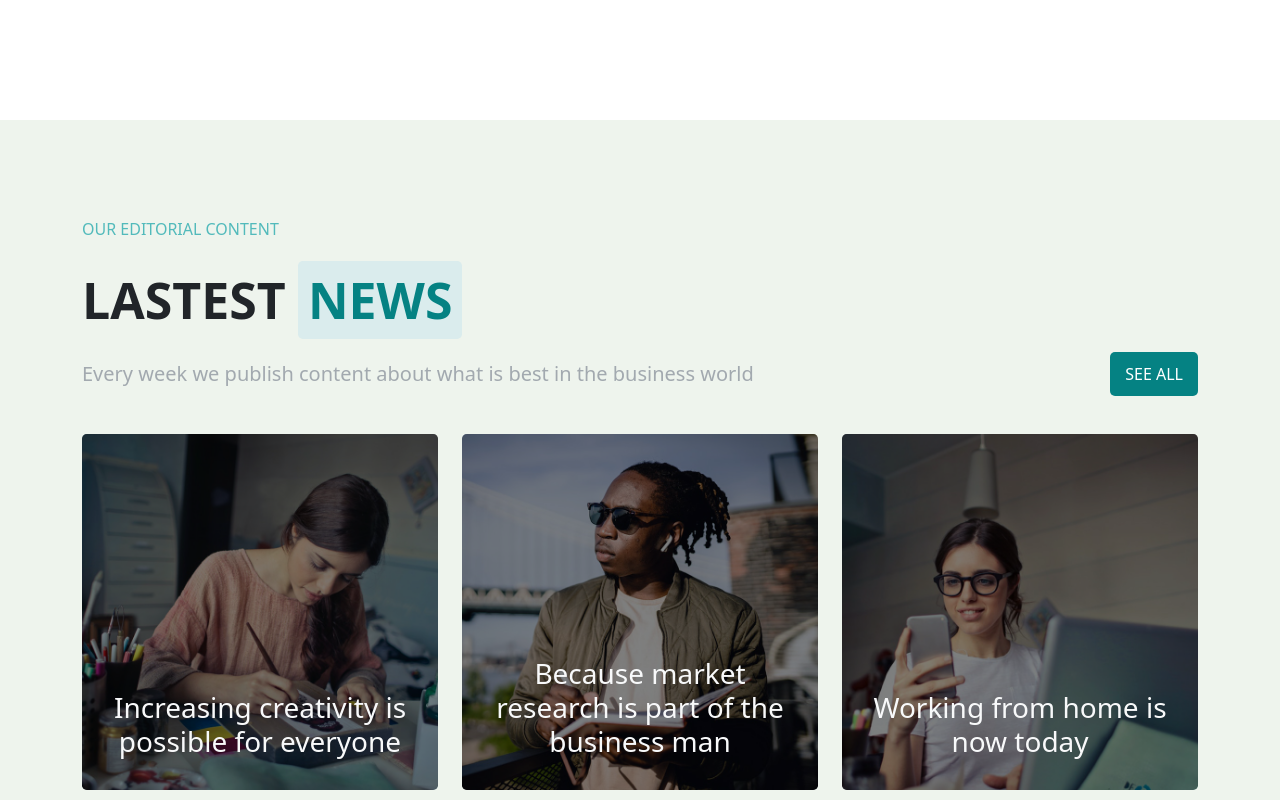
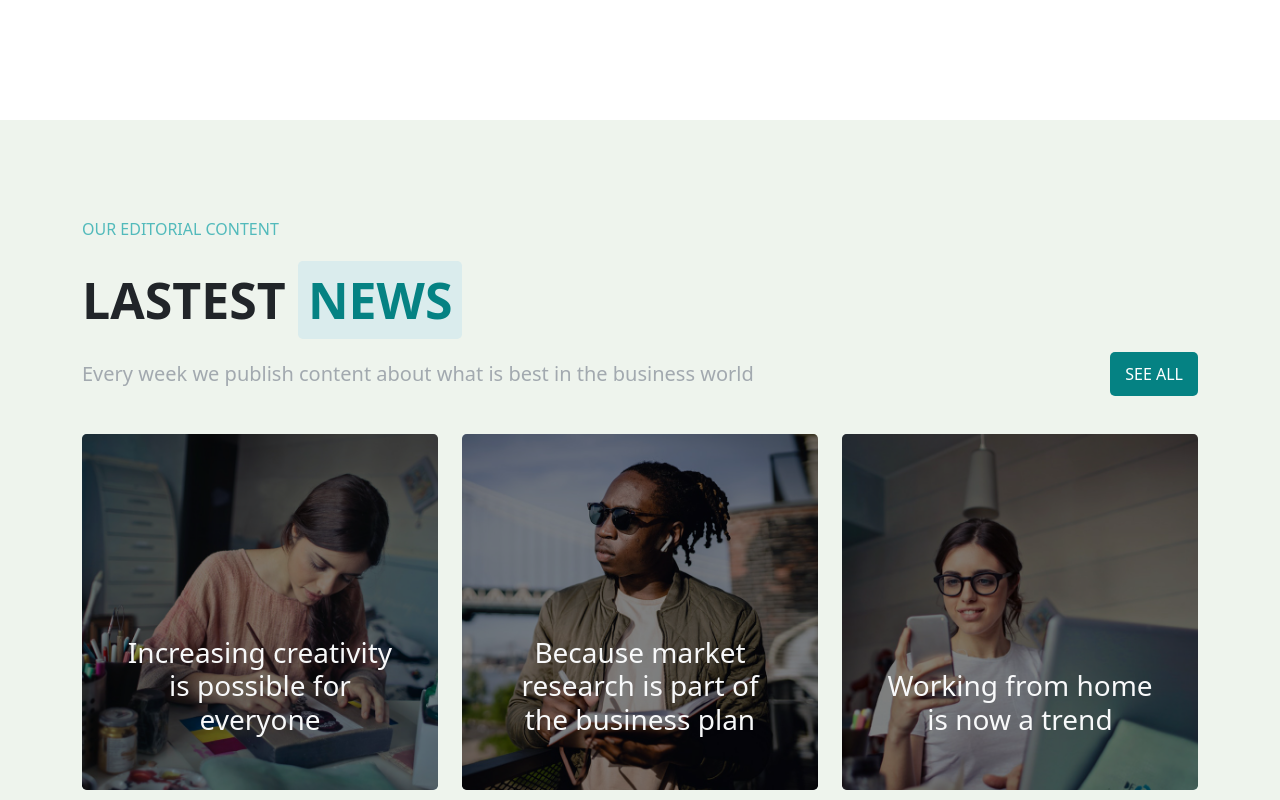
Before and after one commit to MatteoJoel91/proj-html-vuejs, a Vue app: page / in a window 1280 px wide. Shown: the part 4000-4800 px from the top of the page. Built offline with nearby package versions, Linux system fonts and the light colour scheme.

Commit message:
push effetti di hover

```diff
--- a/src/assets/style/generale.scss
+++ b/src/assets/style/generale.scss
@@ -15,6 +15,10 @@
     border: none;
     padding: 10px 15px;
     border-radius: 5px;
+
+    &:hover{
+        background-color: #52babb;
+    }
 }
 .ms-button-transp{
     color: white;
@@ -22,6 +26,10 @@
     border: solid 1px #058283;
     padding: 10px 20px;
     border-radius: 5px;
+
+    &:hover{
+        background-color: rgba(255, 255, 255, 0.1);
+    }
 }
 .ms-text{
     font-size: 80px;
--- a/src/assets/style/variabili.scss
+++ b/src/assets/style/variabili.scss
@@ -18,6 +18,7 @@ $colorOpacity2: rgba(255, 255, 255, 0.7);
 $colorOpacity3: rgba(0, 0, 0, 0.5);
 $colorOpacity4: rgba(0, 0, 0, 0);
 $colorOpacity5: rgba(255, 255, 255, 0.1);
+$colorOpacity6: rgba(0, 0, 0, 0.8);
 
 $colorTurchese: #52babb;
 $colorDarkTurchese: #058283;
--- a/src/components/partials/SectionBusiness.vue
+++ b/src/components/partials/SectionBusiness.vue
@@ -129,10 +129,24 @@ export default {
             background-color: $colorBlack2;
             margin: 12px 0px;
             padding: 40px;
+            cursor: pointer;
 
+            .fa-arrow-right{
+                padding: 5px;
+            }
+
+            &:hover .icon-box-style{
+                    color: $colorWhite;
+                }
+            &:hover .fa-arrow-right{
+                background-color: $colorTurchese;
+                padding: 5px;
+                border-radius: 50%;
+            }
             .icon-box-style{
                 color: $colorTurchese;
                 font-size: 30px;
+
             }
         }
     }
--- a/src/components/partials/SectionMessage.vue
+++ b/src/components/partials/SectionMessage.vue
@@ -89,6 +89,10 @@ export default {
             border: solid 1px $colorDarkTurchese;
             padding: 10px 20px;
             border-radius: 5px;
+
+            &:hover{
+                background-color: $colorDoubleLightGrey;
+            }
         }
 
         .icon-form{
--- a/src/components/partials/SectionNews.vue
+++ b/src/components/partials/SectionNews.vue
@@ -21,30 +21,96 @@
                 <div class="col-4">
                     <div class="news-box">
                         <img class="img-fluid rounded-3" src="../../assets/img/news-1.jpg" alt="">
-                        <div class="text-img d-flex align-items-end rounded-3 p-4">
-                            <h3 class="text-center text-light">
-                                Increasing creativity is possible for everyone
-                            </h3>
+                        <div class="text-img rounded-3 p-4">
+                            <div class="row mt-3 hover-top">
+                                <div class="col-6 text-center">
+                                    <span class="text-light">
+                                        <i class="fa-regular fa-user me-1"></i>
+                                        Andrea Miller
+                                    </span>
+                                </div>
+                                <div class="col-6 text-center">
+                                    <span class="text-light">
+                                        <i class="fa-regular fa-clock"></i>
+                                        2 Days Ago
+                                    </span>
+                                </div>
+                            </div>
+                            <div class="row second-text-box m-auto align-items-end">
+                                <div class="col-12 text-center text-light">
+                                    <h3 >
+                                        Increasing creativity is possible for everyone
+                                    </h3>
+                                    <h5 class="mt-4 hover-bot">
+                                        Lorem ipsum dolor sit amet consectetur adipisicing elit.
+                                    </h5>
+                                </div>
+                            </div>
+
                         </div>
                     </div>
                 </div>
-                <div class="col-4 news-box">
+                <div class="col-4">
                     <div class="news-box">
                         <img class="img-fluid rounded-3" src="../../assets/img/news-2.jpg" alt="">
-                        <div class="text-img d-flex align-items-end rounded-3 p-4">
-                            <h3 class="text-center text-light">
-                                Because market research is part of the business man
-                            </h3>
+                        <div class="text-img rounded-3 p-4">
+                            <div class="row mt-3 hover-top">
+                                <div class="col-6 text-center">
+                                    <span class="text-light">
+                                        <i class="fa-regular fa-user me-1"></i>
+                                        Andrea Miller
+                                    </span>
+                                </div>
+                                <div class="col-6 text-center">
+                                    <span class="text-light">
+                                        <i class="fa-regular fa-clock"></i>
+                                        2 Days Ago
+                                    </span>
+                                </div>
+                            </div>
+                            <div class="row second-text-box m-auto align-items-end">
+                                <div class="col-12 text-center text-light">
+                                    <h3 >
+                                        Because market research is part of the business plan
+                                    </h3>
+                                    <h5 class="mt-4 hover-bot">
+                                        Lorem ipsum dolor sit amet consectetur adipisicing elit.
+                                    </h5>
+                                </div>
+                            </div>
+
                         </div>
                     </div>
                 </div>
-                <div class="col-4 news-box">
+                <div class="col-4">
                     <div class="news-box">
                         <img class="img-fluid rounded-3" src="../../assets/img/news-3.jpg" alt="">
-                        <div class="text-img d-flex align-items-end rounded-3 p-4">
-                            <h3 class="text-center text-light">
-                                Working from home is now today
-                            </h3>
+                        <div class="text-img rounded-3 p-4">
+                            <div class="row mt-3 hover-top">
+                                <div class="col-6 text-center">
+                                    <span class="text-light">
+                                        <i class="fa-regular fa-user me-1"></i>
+                                        Andrea Miller
+                                    </span>
+                                </div>
+                                <div class="col-6 text-center">
+                                    <span class="text-light">
+                                        <i class="fa-regular fa-clock"></i>
+                                        2 Days Ago
+                                    </span>
+                                </div>
+                            </div>
+                            <div class="row second-text-box m-auto align-items-end">
+                                <div class="col-12 text-center text-light">
+                                    <h3 >
+                                        Working from home is now a trend
+                                    </h3>
+                                    <h5 class="mt-4 hover-bot">
+                                        Lorem ipsum dolor sit amet consectetur adipisicing elit.
+                                    </h5>
+                                </div>
+                            </div>
+
                         </div>
                     </div>
                 </div>
@@ -60,30 +126,47 @@ export default {
 </script>
 
 <style lang="scss">
-
     @import "../../assets/style/variabili.scss";
-
     .sezione-news{
         width: 100%;
         min-height: 700px;
         background-color: $colorCream;
 
-        .ms-img-fluid{
-            width: 80%;
-            height: auto;
-        }
-
         .news-box{
             position: relative;
 
+            &:hover .img-fluid{
+               filter: blur(3px) !important;
+            }
+
         }
-
         .text-img{
             width: 100%;
             height: 100%;
             position: absolute;
             background-color: $colorOpacity3;
             top: 0;
+
+            .hover-top{
+                visibility: hidden;
+            }
+
+            .hover-bot{
+                display: none;
+            }
+
+            &:hover .hover-top{
+                visibility: visible;
+            }
+
+            &:hover .hover-bot{
+                display: block;
+            }
         }
+        .second-text-box{
+                width: 100%;
+                height: 80%;
+            }
     }
+
 </style>
```
